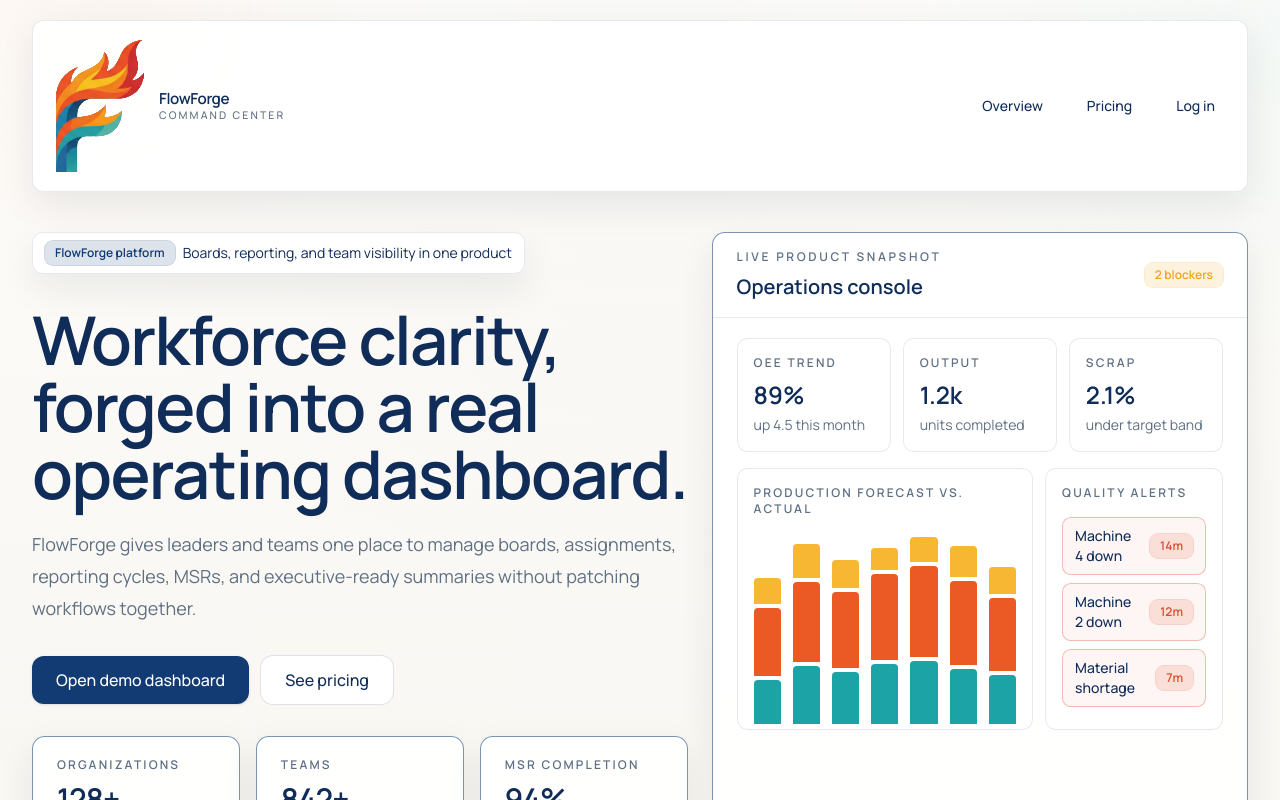
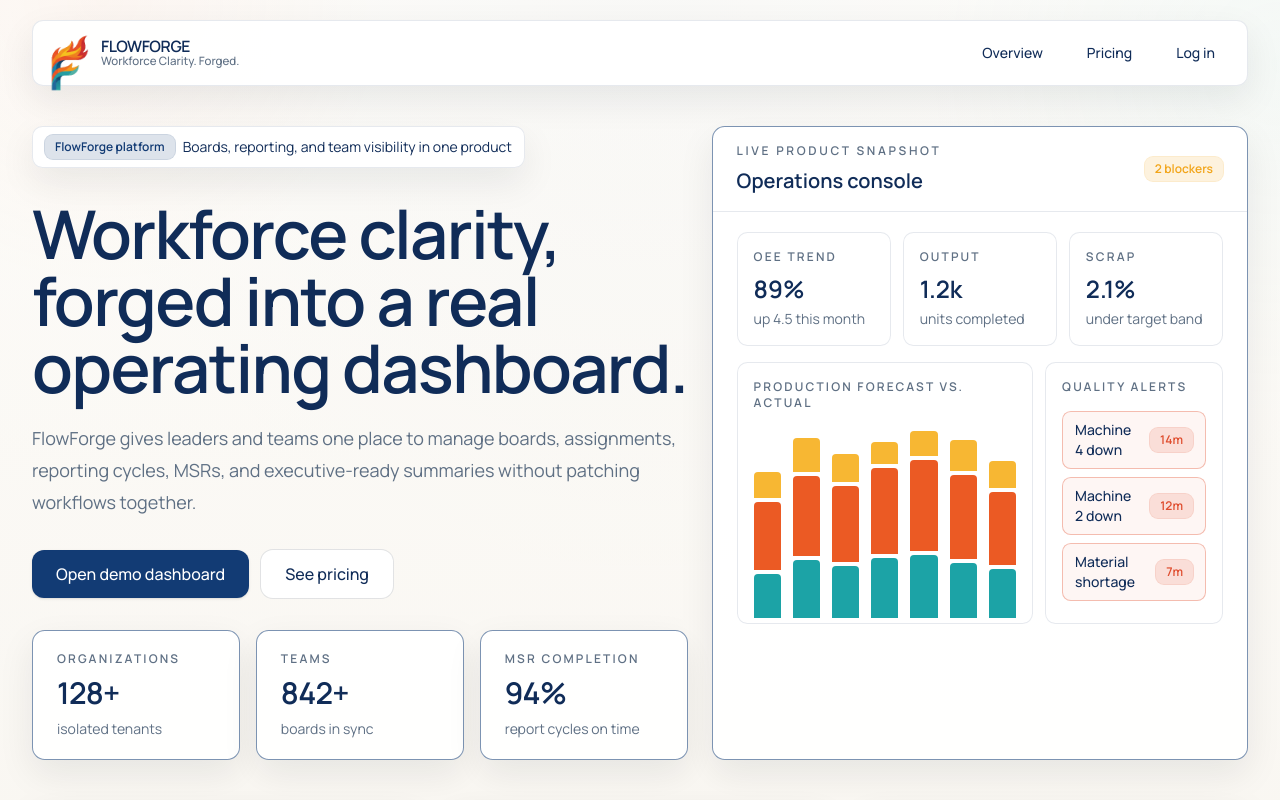
Before and after one commit to celewis23/flowforge, a Next.js app in the folder apps/web/: page / in a window 1280 px wide. Shown: the top 800 px of the page. Built offline with nearby package versions, Linux system fonts and the light colour scheme; no server answers.

Commit message:
Add collapsible branded sidebar

```diff
--- a/apps/web/src/components/layout/app-shell.tsx
+++ b/apps/web/src/components/layout/app-shell.tsx
@@ -45,6 +45,7 @@ function AppShellClient({
 }) {
   const pathname = usePathname();
   const [mobileOpen, setMobileOpen] = useState(false);
+  const [sidebarExpanded, setSidebarExpanded] = useState(false);
 
   const grouped = useMemo(() => appNav.reduce<Record<string, typeof appNav>>((acc, item) => {
     acc[item.group] = acc[item.group] ?? [];
@@ -62,13 +63,30 @@ function AppShellClient({
 
   return (
     <div className="min-h-screen bg-background text-foreground">
-      <div className="mx-auto grid min-h-screen max-w-[1680px] gap-4 p-3 lg:grid-cols-[4.5rem_1fr] lg:p-3">
-        <aside className="hidden rounded-[0.7rem] border border-border bg-surface px-2 py-3 shadow-soft lg:block">
-          <div className="flex h-full flex-col items-center gap-5">
-            <div className="grid h-11 w-11 place-items-center rounded-[0.7rem] border border-border bg-surface-2">
-              <BrandLogo compact iconOnly />
+      <div className={cn("mx-auto grid min-h-screen max-w-[1680px] gap-4 p-3 lg:p-3", sidebarExpanded ? "lg:grid-cols-[16rem_1fr]" : "lg:grid-cols-[4.5rem_1fr]")}>
+        <aside className={cn("hidden rounded-[0.7rem] border border-border bg-surface px-2 py-3 shadow-soft transition-[width,padding] duration-200 lg:block", sidebarExpanded && "px-3")}>
+          <div className={cn("flex h-full flex-col gap-5", sidebarExpanded ? "items-stretch" : "items-center")}>
+            <div className={cn("flex", sidebarExpanded ? "items-center justify-between rounded-[0.7rem] border border-border bg-surface-2 px-3 py-3" : "flex-col items-center gap-3")}>
+              {sidebarExpanded ? (
+                <BrandLogo compact={false} stacked className="max-w-full overflow-hidden" />
+              ) : (
+                <div className="grid h-11 w-11 place-items-center rounded-[0.7rem] border border-border bg-surface-2">
+                  <BrandLogo compact iconOnly className="justify-center" />
+                </div>
+              )}
+              <button
+                type="button"
+                onClick={() => setSidebarExpanded((value) => !value)}
+                className={cn(
+                  "grid h-9 w-9 shrink-0 place-items-center rounded-[0.65rem] border border-border text-muted-foreground transition hover:bg-muted hover:text-foreground",
+                )}
+                aria-label={sidebarExpanded ? "Collapse sidebar" : "Expand sidebar"}
+                title={sidebarExpanded ? "Collapse sidebar" : "Expand sidebar"}
+              >
+                <ChevronDoubleIcon expanded={sidebarExpanded} />
+              </button>
             </div>
-            <nav className="flex flex-1 flex-col items-center gap-2">
+            <nav className={cn("flex flex-1 flex-col gap-2", sidebarExpanded ? "items-stretch" : "items-center")}>
               {railItems.map((item) => {
                 const active = pathname === item.href;
                 return (
@@ -77,21 +95,32 @@ function AppShellClient({
                     href={item.href}
                     title={item.label}
                     className={cn(
-                      "group grid h-11 w-11 place-items-center rounded-[0.7rem] border transition",
+                      "group rounded-[0.7rem] border transition",
+                      sidebarExpanded
+                        ? "flex items-center gap-3 px-3 py-3"
+                        : "grid h-11 w-11 place-items-center",
                       active ? "border-accent bg-accent/8 text-accent" : "border-transparent text-muted-foreground hover:border-border hover:bg-muted",
                     )}
                   >
                     <RailIcon label={item.label} active={active} />
+                    {sidebarExpanded ? <span className="truncate text-sm font-medium">{item.label}</span> : null}
                   </Link>
                 );
               })}
             </nav>
-            <div className="grid gap-2">
-              <Link href="/notifications" className="grid h-11 w-11 place-items-center rounded-[0.7rem] border border-transparent text-muted-foreground transition hover:border-border hover:bg-muted">
+            <div className={cn("grid gap-2", sidebarExpanded ? "items-stretch" : "items-center")}>
+              <Link
+                href="/notifications"
+                className={cn(
+                  "rounded-[0.7rem] border border-transparent text-muted-foreground transition hover:border-border hover:bg-muted",
+                  sidebarExpanded ? "flex items-center gap-3 px-3 py-3" : "grid h-11 w-11 place-items-center",
+                )}
+              >
                 <span className="relative">
                   <BellIcon />
                   {unreadNotifications > 0 ? <span className="absolute -right-1 -top-1 h-2.5 w-2.5 rounded-full bg-accent-2" /> : null}
                 </span>
+                {sidebarExpanded ? <span className="text-sm font-medium">Notifications</span> : null}
               </Link>
             </div>
           </div>
@@ -198,3 +227,12 @@ function BellIcon() {
     </svg>
   );
 }
+
+function ChevronDoubleIcon({ expanded }: { expanded: boolean }) {
+  return (
+    <svg width="16" height="16" viewBox="0 0 24 24" fill="none" className={cn("transition-transform", expanded && "rotate-180")}>
+      <path d="m14 7-5 5 5 5" stroke="currentColor" strokeWidth="1.8" strokeLinecap="round" strokeLinejoin="round" />
+      <path d="m19 7-5 5 5 5" stroke="currentColor" strokeWidth="1.8" strokeLinecap="round" strokeLinejoin="round" />
+    </svg>
+  );
+}
--- a/apps/web/src/components/layout/brand-logo.tsx
+++ b/apps/web/src/components/layout/brand-logo.tsx
@@ -6,19 +6,30 @@ export function BrandLogo({
   compact = false,
   inverse = false,
   iconOnly = false,
+  stacked = false,
   className,
 }: {
   compact?: boolean;
   inverse?: boolean;
   iconOnly?: boolean;
+  stacked?: boolean;
   className?: string;
 }) {
   return (
-    <Link href="/" className={cn("inline-flex items-center gap-3", className)}>
-      <Image src="/flowforge-icon.png" alt="FlowForge" width={compact ? 32 : 40} height={compact ? 32 : 40} className="h-auto w-auto" priority />
-      {iconOnly ? null : <div className="leading-none">
-        <div className={cn("text-[0.95rem] font-semibold tracking-tight", inverse ? "text-white" : "text-foreground")}>FlowForge</div>
-        <div className={cn("mt-1 text-[0.66rem] font-medium uppercase tracking-[0.2em]", inverse ? "text-white/72" : "text-muted-foreground")}>Command Center</div>
+    <Link href="/" className={cn("inline-flex min-w-0 items-center gap-3", stacked && "items-start", className)}>
+      <div className={cn("grid shrink-0 place-items-center", compact ? "h-8 w-8" : "h-10 w-10")}>
+        <Image
+          src="/flowforge-icon.png"
+          alt="FlowForge"
+          width={compact ? 32 : 40}
+          height={compact ? 32 : 40}
+          className="max-h-full max-w-full object-contain"
+          priority
+        />
+      </div>
+      {iconOnly ? null : <div className={cn("min-w-0", stacked ? "space-y-1.5" : "leading-none")}>
+        <div className={cn("truncate text-[0.98rem] font-semibold tracking-tight", inverse ? "text-white" : "text-foreground")}>FLOWFORGE</div>
+        <div className={cn("text-[0.72rem] font-medium", inverse ? "text-white/72" : "text-muted-foreground")}>Workforce Clarity. Forged.</div>
       </div>}
     </Link>
   );
```
